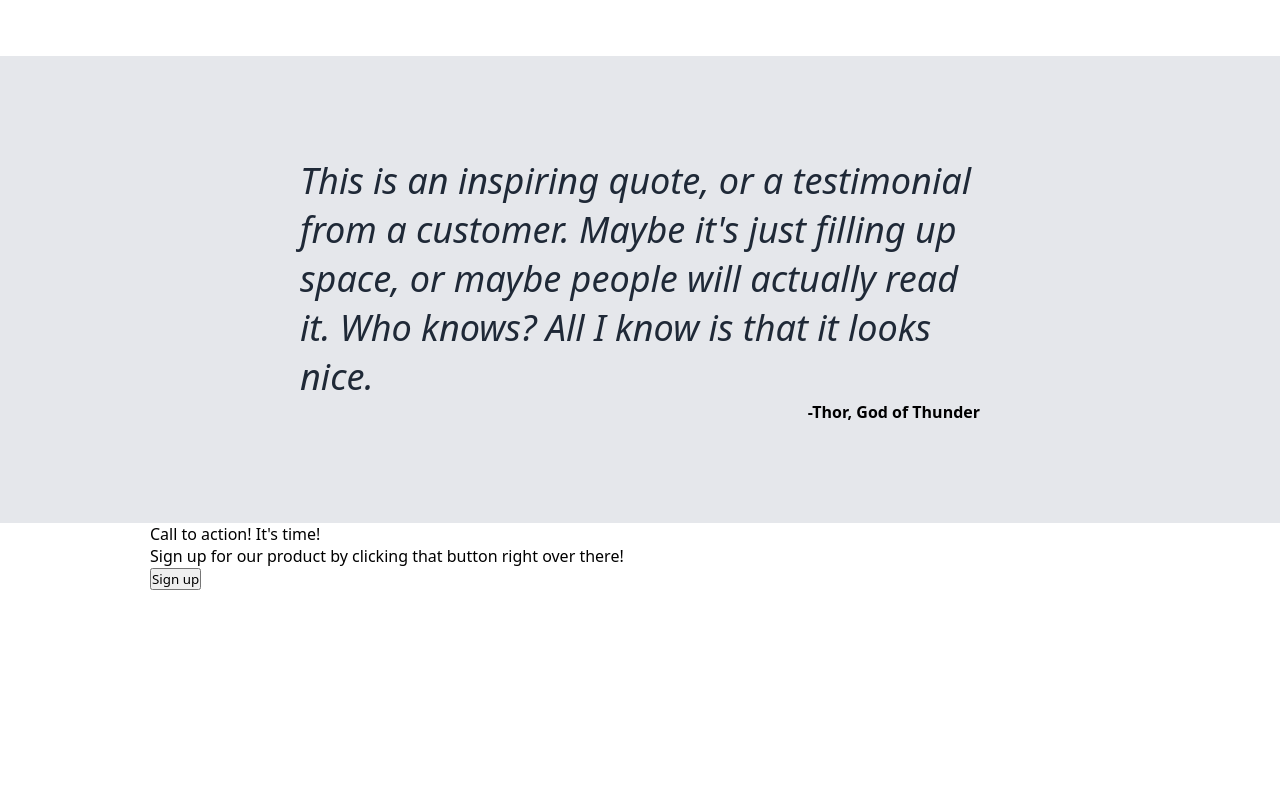
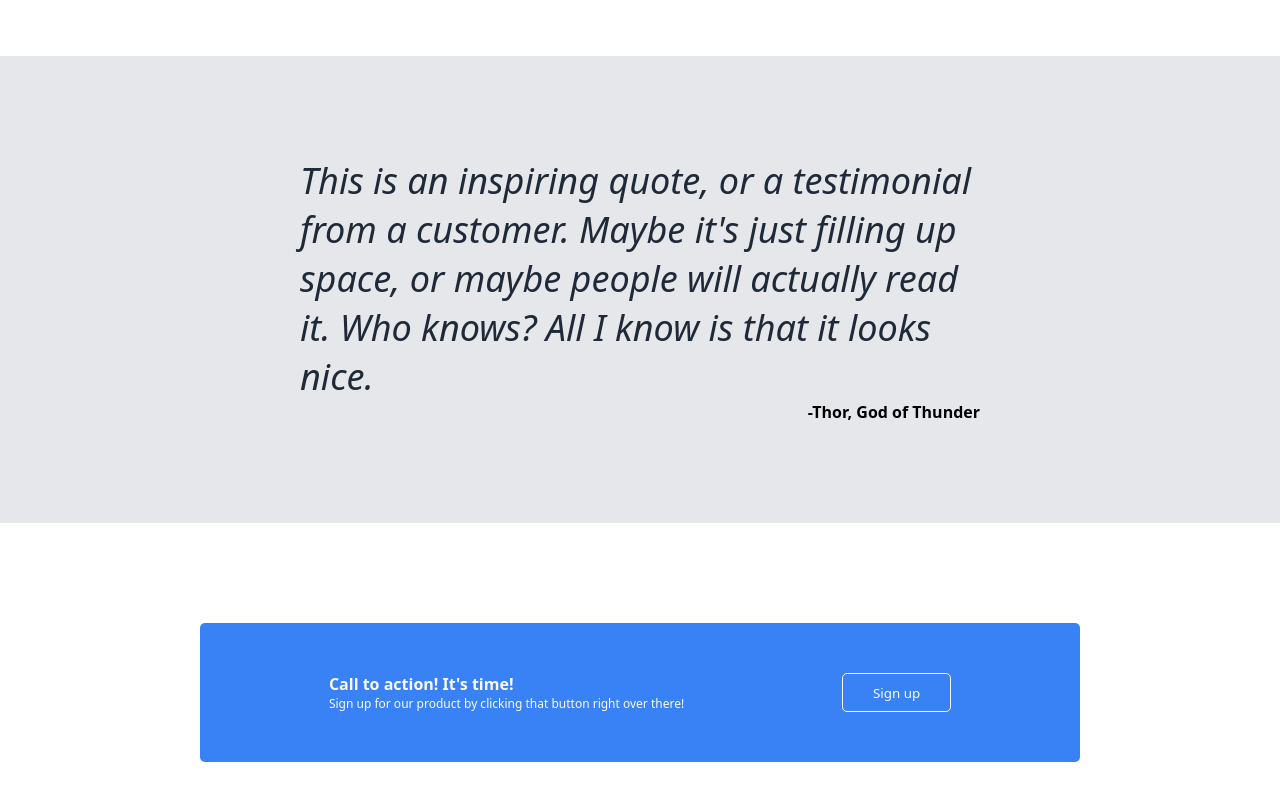
Before and after one commit to GogglesTv/odin-landingPage-revised, a plain HTML site: page index.html in a window 1280 px wide. Shown: the part 971-1771 px from the top of the page. Before the commit the page ends 1561 px from the top, so only its background shows below. Drawn offline with Linux system fonts and the light colour scheme.

Commit message:
Styled the call to action section

```diff
--- a/styles.css
+++ b/styles.css
@@ -162,3 +162,36 @@ div.quote-container > p:first-child {
 div.quote-container > p:last-child {
   font-weight: 700;
 }
+
+/* CALL TO ACTION SECTION */
+section.action-container {
+  padding-top: 100px;
+  padding-bottom: 100px;
+  margin: 0 50px;
+}
+
+div.action-elements {
+  background-color: #3882f6;
+  color: #f9faf8;
+  padding: 50px;
+  border-radius: 5px;
+  display: flex;
+  justify-content: space-around;
+}
+
+div.action-left > p:first-child {
+  font-weight: 700;
+}
+
+div.action-left > p:last-child {
+  font-weight: 100;
+  font-size: 12px;
+}
+
+div.action-elements > button {
+  background-color: #3882f6;
+  color: #f9faf8;
+  border: 1px solid #f9faf8;
+  border-radius: 5px;
+  padding: 0px 30px;
+}
```
